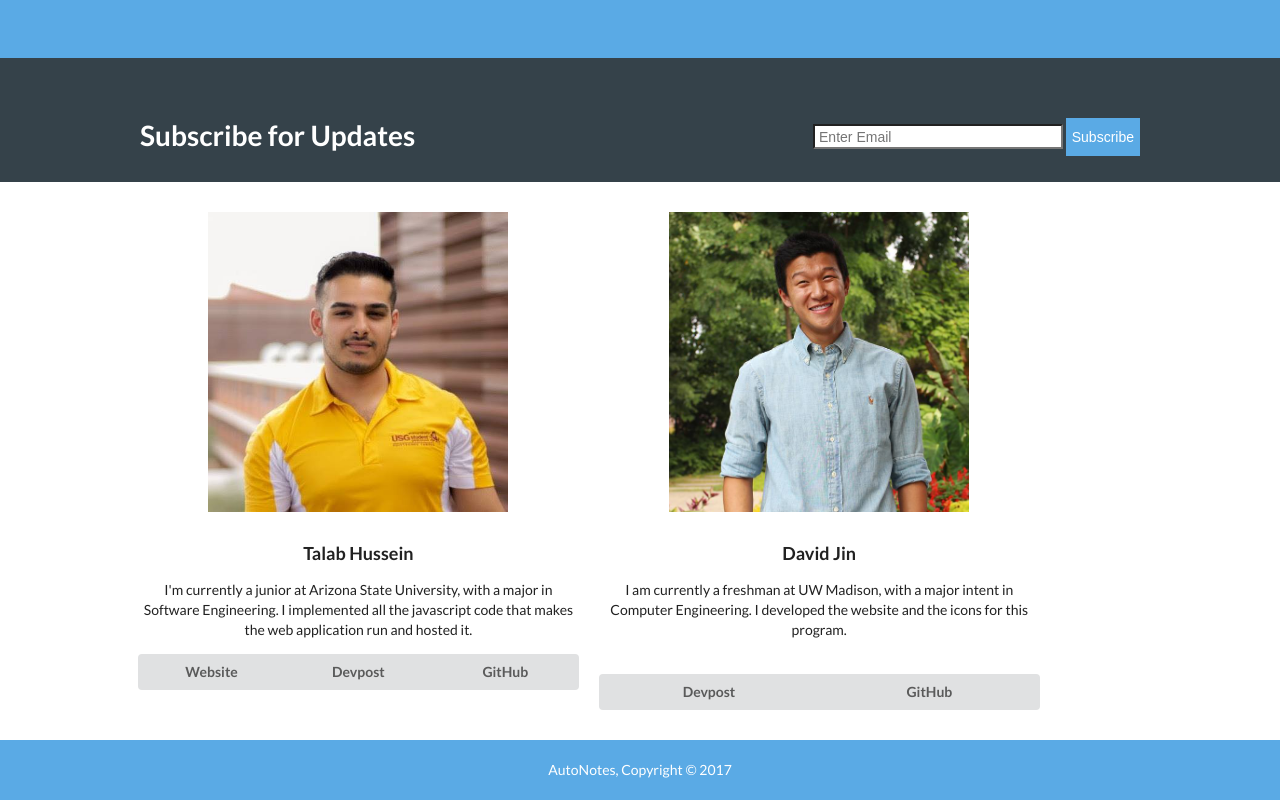
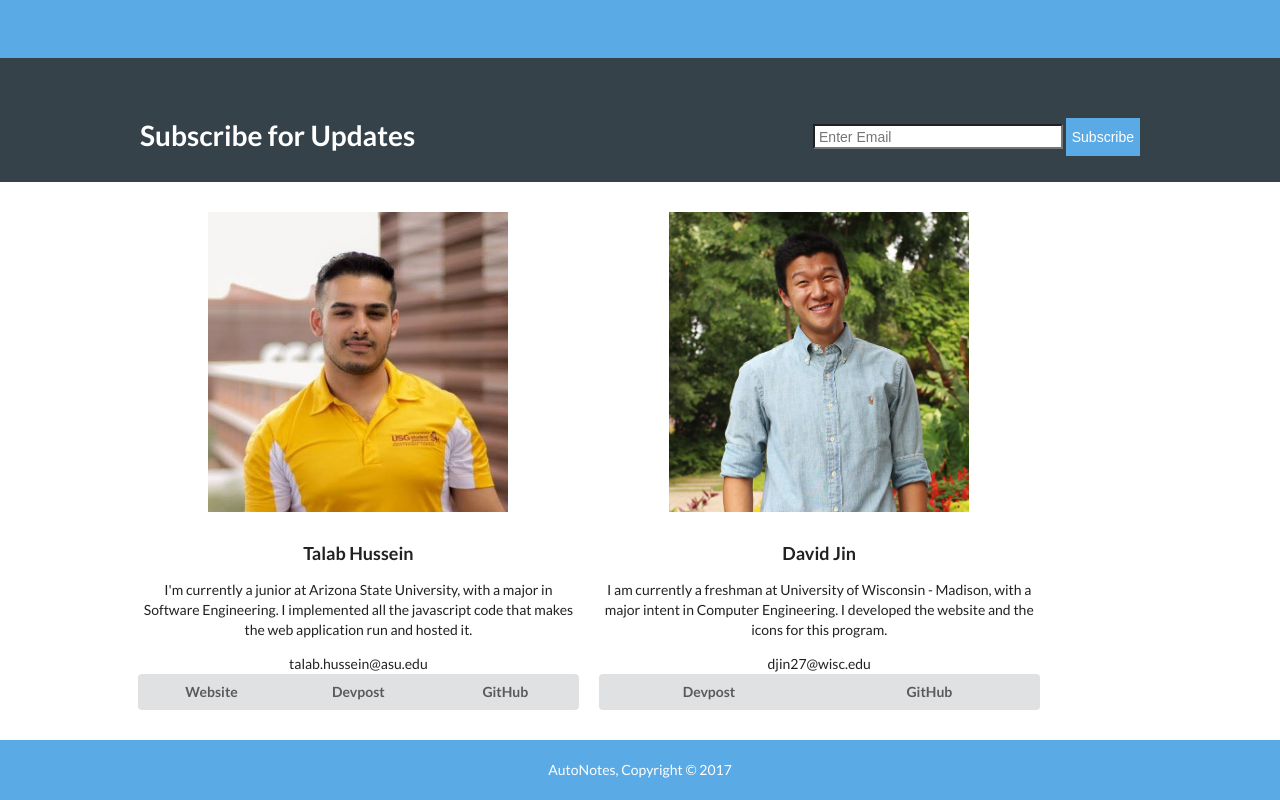
Before and after one commit to TalabH/BeachHacks2017, a plain HTML site: page contactus.html in a window 1280 px wide. Shown: the part 412-1212 px from the top of the page. Drawn offline with nearby package versions, Linux system fonts and the light colour scheme.

Commit message:
more fixes

```diff
--- a/contactus.html
+++ b/contactus.html
@@ -4,7 +4,7 @@
 		<meta charset="utf-8">
 		<meta name="viewport" content="width=device-width">
 		<meta name="description" content="Take notes automatically">
-		<meta name="keywords" content="web design, notes, lecture, voice, speech, text">
+		<meta name="keywords" content="web design, notes, meeting lecture, voice, speech, text">
 		<title>AutoNotes | Contact</title>
 		<link rel="stylesheet" href="css/style.css">
 		<link data-require="semantic-ui@*" data-semver="2.1.8" rel="stylesheet" href="https://cdn.jsdelivr.net/semantic-ui/2.1.8/semantic.min.css" />
@@ -50,6 +50,7 @@
 				<img src="images/talab.jpg" height="300px">
 					<h3>Talab Hussein</h3>
 					<p>I'm currently a junior at Arizona State University, with a major in Software Engineering. I implemented all the javascript code that makes the web application run and hosted it.</p>
+					<label>talab.hussein@asu.edu</label>
 					<div class="three ui buttons">
 						<button class="ui button" onclick="window.open('http://www.talabhussein.me');">Website</button>
 						<button class="ui button" onclick="window.open('https://devpost.com/TalabH?ref_content=user-portfolio&ref_feature=portfolio&ref_medium=global-nav');">Devpost</button>
@@ -60,7 +61,8 @@
 				<div class="box1">
 				<img src="images/david.jpg" height="300px">
 					<h3>David Jin</h3>
-					<p>I am currently a freshman at UW Madison, with a major intent in Computer Engineering. I developed the website and the icons for this program. </p><br>
+					<p>I am currently a freshman at University of Wisconsin - Madison, with a major intent in Computer Engineering. I developed the website and the icons for this program. </p>
+					<label>djin27@wisc.edu</label>
 					<div class="three ui buttons">
 						<button class="ui button" onclick="window.open('https://devpost.com/djin27?ref_content=user-portfolio&ref_feature=portfolio&ref_medium=global-nav');">Devpost</button>
 						<button class="ui button" onclick="window.open('https://github.com/jinbar');">GitHub</button>
```
Also changed, not shown: about.html (+2 -2 lines), index.html (+1 -1 lines).
